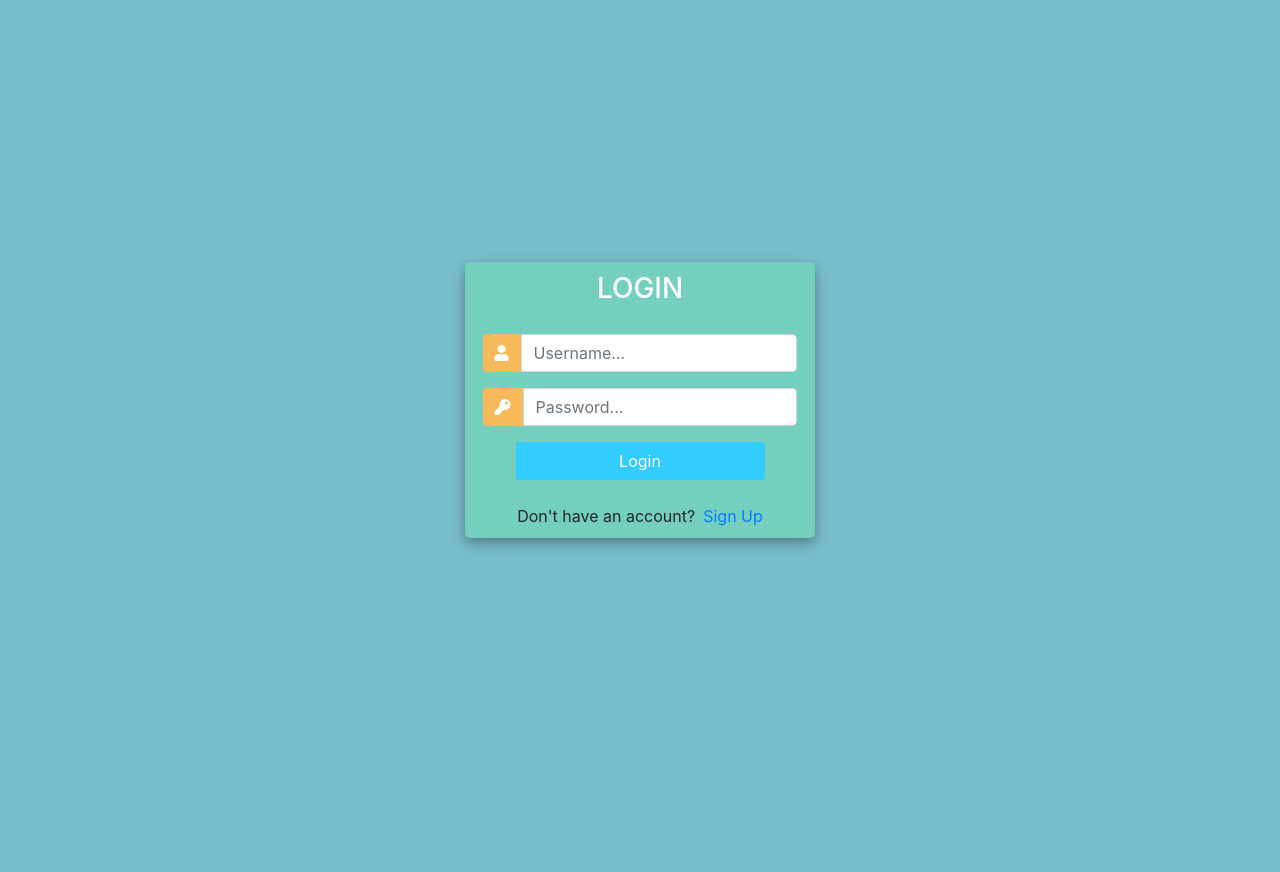
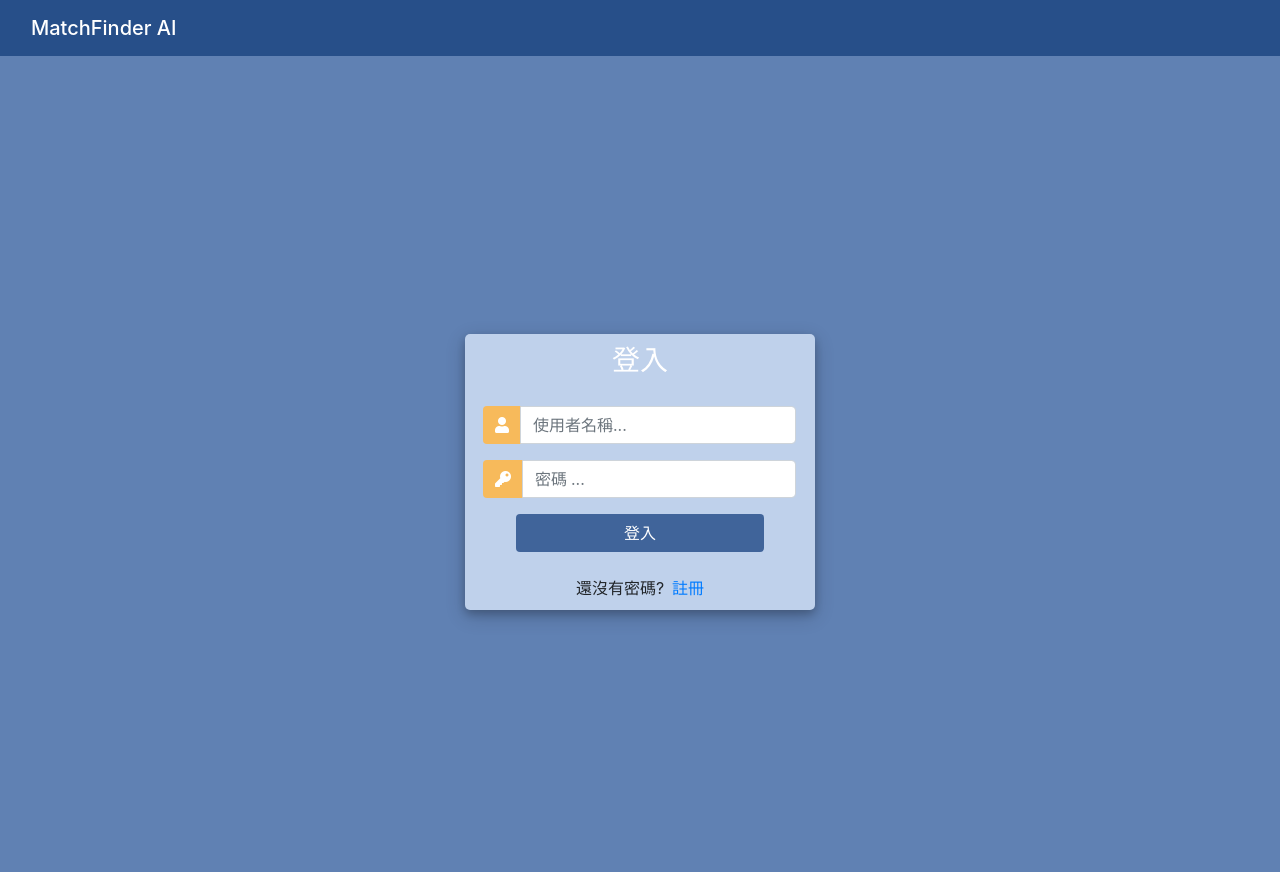
Before and after one commit to 10856045/112505_MFAI, a Django app: page /login/ in a window 1280 px wide. Before the commit the page ends 550 px from the top, so only its background shows below. Run offline with Django 4.2, Linux system fonts and the light colour scheme; some libraries are stand-ins or nearby versions.

Commit message:
增加login 跟register顏色跟home介面

```diff
--- a/core/urls.py
+++ b/core/urls.py
@@ -17,7 +17,7 @@ from django.contrib import admin
 from django.urls import path
 from django.conf import settings
 from django.conf.urls.static import static
-
+from first import views
 from core.views import my_path, add, minus, multiplied_by, divided_by
 from first.views import (
     post_list,
@@ -33,7 +33,8 @@ from first.views import (
     comment_delete,
     register,
     login,
-    myword
+    myword,
+    home,
 )
 
 
@@ -58,5 +59,6 @@ urlpatterns = [
     path("register/", register, name="register"),
     path("login/", login, name="login"),
     path("myword/", myword, name="myword"),
+    path('',home, name="home"),
     #path("login_01/<int:comment_id>/", comment_delete, name="comment_delete"),
 ]+ static(settings.MEDIA_URL, document_root=settings.MEDIA_ROOT)
--- /dev/null
+++ b/first/templates/home.html
@@ -0,0 +1 @@
+<h1>welcome<h1>
--- a/first/templates/login.html
+++ b/first/templates/login.html
@@ -1,3 +1,45 @@
+{% load django_bootstrap5 %}
+
+<!DOCTYPE html>
+<html lang="en">
+  <head>
+    <meta charset="UTF-8">
+    <meta http-equiv="X-UA-Compatible" content="IE=edge">
+    <meta name="viewport" content="width=device-width, initial-scale=1.0">
+
+    <title>MatchFinder AI</title>
+
+    {% bootstrap_css %}
+  </head>
+  <body>
+    <nav class="navbar navbar-expand-lg navbar-dark" style="background-color:rgb(39,79,137)">
+      <div class="container-fluid">
+        <span class="navbar-brand mb-0 h1">MatchFinder AI</span>
+        <button class="navbar-toggler"
+                type="button"
+                data-bs-toggle="collapse"
+                data-bs-target="#navbarNav"
+                aria-controls="navbarNav"
+                aria-expanded="false"
+                aria-label="Toggle navigation">
+          <span class="navbar-toggler-icon"></span>
+        </button>
+
+        </div>
+      </div>
+    </nav>
+
+    <div class="container pt-3">
+      {% bootstrap_messages %}
+
+      {% block body %}
+      {% endblock body %}
+    </div>
+
+
+    {% bootstrap_javascript %}
+  </body>
+</html>
 <!DOCTYPE html>
 <html>
 
@@ -14,13 +56,13 @@
 			margin: 0;
 			padding: 0;
 			height: 100%;
-			background: #7abecc !important;
+			background: #6081B3 !important;
 		}
 		.user_card {
 			width: 350px;
 			margin-top: auto;
 			margin-bottom: auto;
-			background: #74cfbf;
+			background: #BFD1EB;
 			position: relative;
 			display: flex;
 			justify-content: center;
@@ -44,7 +86,7 @@
 
 		.login_btn {
 			width: 100%;
-			background: #33ccff !important;
+			background: #40649A !important;
 			color: white !important;
 		}
 		.login_btn:focus {
@@ -82,7 +124,7 @@
 				<div class="d-flex justify-content-center">
 
 
-					<h3 id="form-title">LOGIN</h3>
+					<h3 id="form-title">登入</h3>
 				</div>
 				<div class="d-flex justify-content-center form_container">
 					<form method="POST" action="">
@@ -90,17 +132,17 @@
 							<div class="input-group-append">
 								<span class="input-group-text"><i class="fas fa-user"></i></span>
 							</div>
-							<input type="text" name="username" placeholder="Username..." class="form-control">
+							<input type="text" name="username" placeholder="使用者名稱..." class="form-control">
 						</div>
 						<div class="input-group mb-2">
 							<div class="input-group-append">
 								<span class="input-group-text"><i class="fas fa-key"></i></span>
 							</div>
-								<input type="password" name="password" placeholder="Password..." class="form-control" >
+								<input type="password" name="password" placeholder="密碼	..." class="form-control" >
 						</div>
 
 							<div class="d-flex justify-content-center mt-3 login_container">
-				 				<input class="btn login_btn" type="submit" value="Login">
+				 				<input class="btn login_btn" type="submit" value="登入">
 				   			</div>
 					</form>
 
@@ -108,7 +150,7 @@
 
 				<div class="mt-4">
 					<div class="d-flex justify-content-center links">
-						Don't have an account? <a href="{% url 'register' %}" class="ml-2">Sign Up</a>
+						還沒有密碼? <a href="{% url 'register' %}" class="ml-2">註冊</a>
 					</div>
 
 				</div>
--- a/first/views.py
+++ b/first/views.py
@@ -133,21 +133,48 @@ def register(request):
     return render(request, "register.html", {"form": form})
 
 
+# def login(request):
+#     form = UserCreationForm()
+
+#     if request.method == 'POST':
+#         form = UserCreationForm(request.POST)
+#         if form.is_valid():
+#             form.save()
+
+#     context = {
+#         'form': form
+#     }
+#     return render(request, "login.html", {"form": form})
+
 def login(request):
-    form = UserCreationForm()
+    if request.user.is_authenticated:
+        return render(request, 'home.html')
+    if request.method == 'POST':
+        username = request.POST['username']
+        password = request.POST['password']
+        user = UserCreationForm(request, username=username, password=password)
+        if user is not None:
+            login(request, user)
+            return redirect('/profile') #profile
+        else:
+            msg = 'Error Login'
+            form = UserCreationForm(request.POST)
+            return render(request, 'login.html', {'form': form, 'msg': msg})
+    else:
+        form = UserCreationForm()
+        return render(request, 'login.html', {'form': form})
 
-    if request.method == 'POST':
-        form = UserCreationForm(request.POST)
-        if form.is_valid():
-            form.save()
+def profile(request):
+    return render(request, 'profile.html')
 
-    context = {
-        'form': form
-    }
-    return render(request, "login.html", {"form": form})
-
-
+def signout(request):
+    register(request)
+    return redirect('/')
 
 def myword(request):
 
     return render(request, 'myword.html')
+
+def home(request):
+
+    return render(request, 'home.html')
```
Also changed, not shown: first/templates/register.html (+10 -10 lines).
